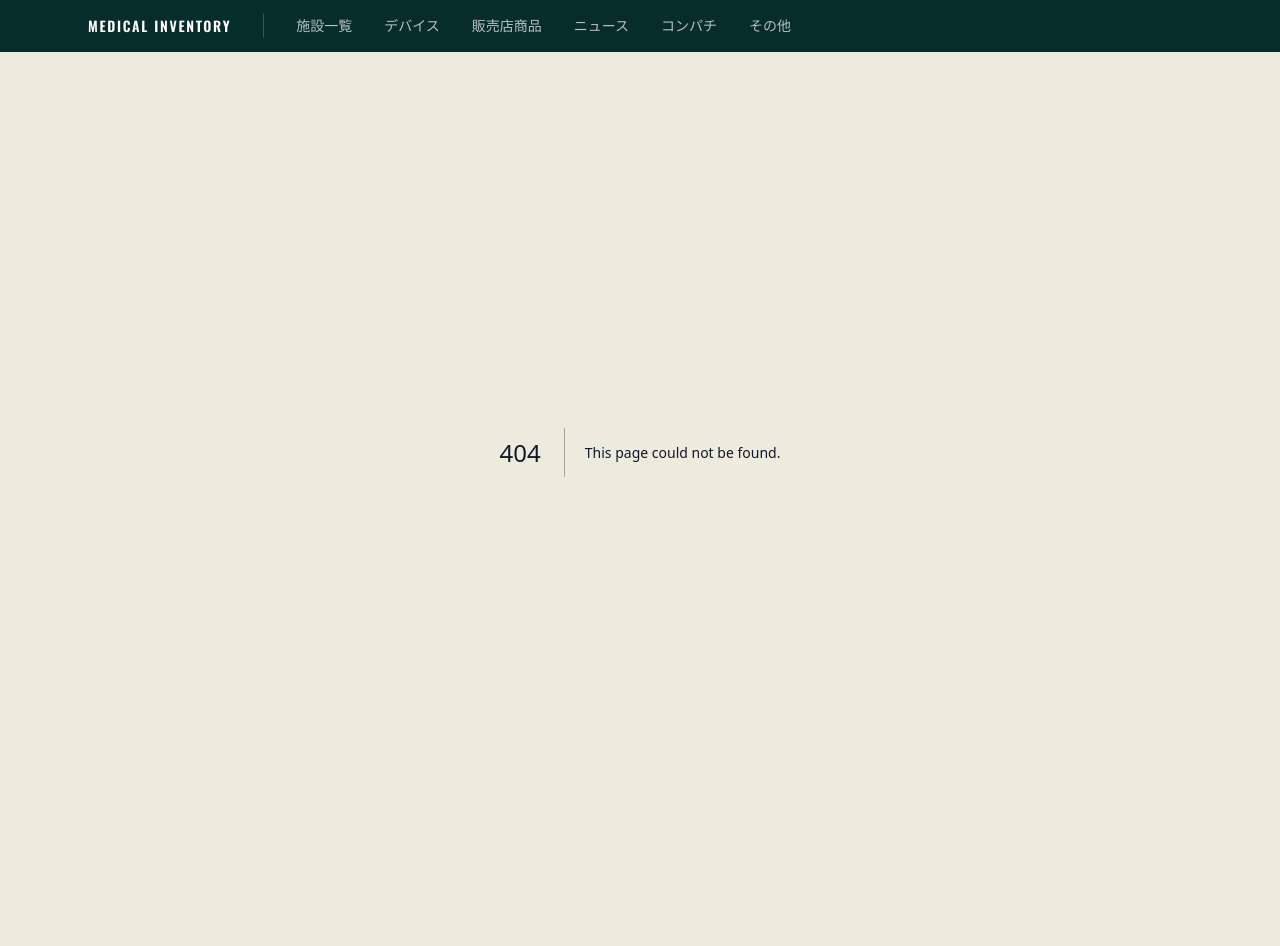
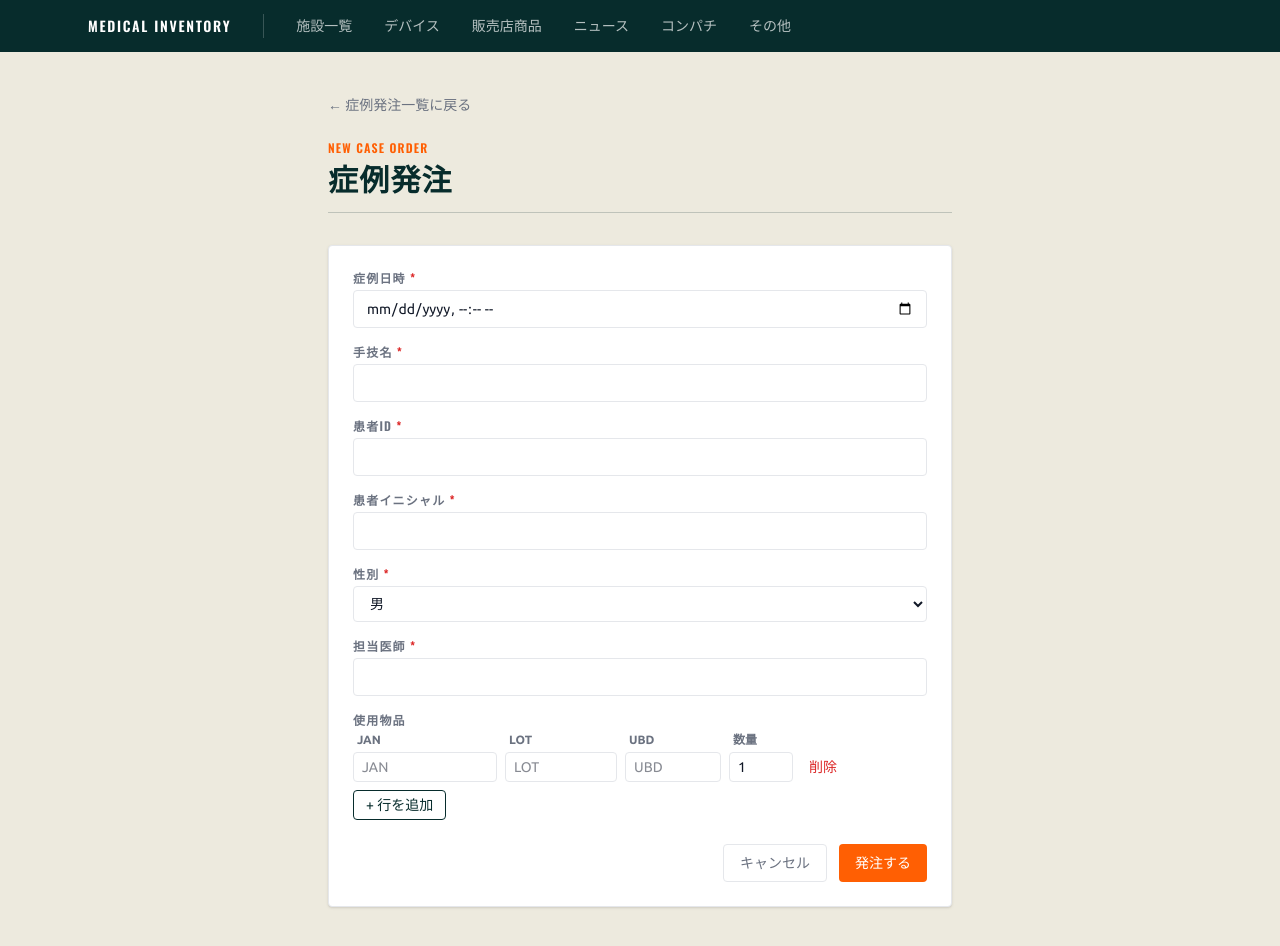
Before and after one commit to huuriekaiseki-sketch/medical-inventory-vkumai, a Next.js app: page /facilities/1/case-orders/new in a window 1280 px wide. Before the commit this address had no page. Before the commit the page ends 852 px from the top, so only its background shows below. Built offline with nearby package versions, Linux system fonts and the light colour scheme.

Commit message:
feat: 症例発注新規作成ページを追加

```diff
--- /dev/null
+++ b/src/app/facilities/[id]/case-orders/new/page.tsx
@@ -0,0 +1,117 @@
+'use client'
+
+import { use, useState } from 'react'
+import { useRouter } from 'next/navigation'
+import Link from 'next/link'
+import { ItemRowInput, type ItemRow } from '@/components/orders/ItemRowInput'
+
+export default function NewCaseOrderPage({ params }: { params: Promise<{ id: string }> }) {
+  const { id } = use(params)
+  const router = useRouter()
+
+  const [caseDatetime, setCaseDatetime] = useState('')
+  const [procedureName, setProcedureName] = useState('')
+  const [patientId, setPatientId] = useState('')
+  const [patientInitials, setPatientInitials] = useState('')
+  const [gender, setGender] = useState<'male' | 'female' | 'other'>('male')
+  const [doctorName, setDoctorName] = useState('')
+  const [items, setItems] = useState<ItemRow[]>([{ jan: '', lot: '', ubd: '', quantity: 1 }])
+  const [submitting, setSubmitting] = useState(false)
+  const [error, setError] = useState<string | null>(null)
+
+  const handleSubmit = async (e: React.FormEvent) => {
+    e.preventDefault()
+    if (!procedureName.trim()) { setError('手技名を入力してください'); return }
+    setSubmitting(true)
+    setError(null)
+    try {
+      const res = await fetch('/api/case-orders', {
+        method: 'POST',
+        headers: { 'Content-Type': 'application/json' },
+        body: JSON.stringify({
+          facilityId: id,
+          caseDatetime,
+          procedureName,
+          patientId,
+          patientInitials,
+          gender,
+          doctorName,
+          items: items.map(r => ({ jan: r.jan, lot: r.lot || undefined, ubd: r.ubd || undefined, quantity: r.quantity })),
+        }),
+      })
+      if (!res.ok) { const d = await res.json(); throw new Error(d.error || '送信に失敗しました') }
+      router.push(`/facilities/${id}/case-orders`)
+    } catch (err) {
+      setError(err instanceof Error ? err.message : '送信に失敗しました')
+    } finally {
+      setSubmitting(false)
+    }
+  }
+
+  const labelClass = 'block text-xs font-semibold uppercase tracking-widest mb-1'
+  const labelStyle = { color: '#6B7280', fontFamily: 'var(--font-oswald), sans-serif' }
+  const inputClass = 'border rounded px-3 py-2 text-sm w-full'
+  const inputStyle = { borderColor: '#E5E7EB' }
+
+  return (
+    <div className="mx-auto max-w-2xl px-6 py-10">
+      <div className="mb-6">
+        <Link href={`/facilities/${id}/case-orders`} className="text-sm hover:underline" style={{ color: '#6B7280' }}>
+          ← 症例発注一覧に戻る
+        </Link>
+      </div>
+
+      <div className="mb-8 border-b pb-4" style={{ borderColor: '#072C2C33' }}>
+        <p className="text-xs font-semibold uppercase tracking-widest mb-1" style={{ color: '#FF5F03', fontFamily: 'var(--font-oswald), sans-serif' }}>New Case Order</p>
+        <h1 className="text-3xl font-bold" style={{ color: '#072C2C', fontFamily: 'var(--font-oswald), sans-serif', letterSpacing: '0.04em' }}>
+          症例発注
+        </h1>
+      </div>
+
+      {error && <div className="mb-4 px-4 py-2 rounded text-sm text-white" style={{ backgroundColor: '#DC2626' }}>{error}</div>}
+
+      <form onSubmit={handleSubmit} className="bg-white rounded shadow-sm p-6" style={{ border: '1px solid #E5E7EB' }}>
+        <div className="mb-4">
+          <label htmlFor="caseDatetime" className={labelClass} style={labelStyle}>症例日時 <span style={{ color: '#DC2626' }}>*</span></label>
+          <input id="caseDatetime" type="datetime-local" value={caseDatetime} onChange={e => setCaseDatetime(e.target.value)} className={inputClass} style={inputStyle} />
+        </div>
+        <div className="mb-4">
+          <label htmlFor="procedureName" className={labelClass} style={labelStyle}>手技名 <span style={{ color: '#DC2626' }}>*</span></label>
+          <input id="procedureName" type="text" value={procedureName} onChange={e => setProcedureName(e.target.value)} className={inputClass} style={inputStyle} />
+        </div>
+        <div className="mb-4">
+          <label htmlFor="patientId" className={labelClass} style={labelStyle}>患者ID <span style={{ color: '#DC2626' }}>*</span></label>
+          <input id="patientId" type="text" value={patientId} onChange={e => setPatientId(e.target.value)} className={inputClass} style={inputStyle} />
+        </div>
+        <div className="mb-4">
+          <label htmlFor="patientInitials" className={labelClass} style={labelStyle}>患者イニシャル <span style={{ color: '#DC2626' }}>*</span></label>
+          <input id="patientInitials" type="text" value={patientInitials} onChange={e => setPatientInitials(e.target.value)} className={inputClass} style={inputStyle} />
+        </div>
+        <div className="mb-4">
+          <label htmlFor="gender" className={labelClass} style={labelStyle}>性別 <span style={{ color: '#DC2626' }}>*</span></label>
+          <select id="gender" value={gender} onChange={e => setGender(e.target.value as 'male' | 'female' | 'other')} className={inputClass} style={inputStyle}>
+            <option value="male">男</option>
+            <option value="female">女</option>
+            <option value="other">その他</option>
+          </select>
+        </div>
+        <div className="mb-4">
+          <label htmlFor="doctorName" className={labelClass} style={labelStyle}>担当医師 <span style={{ color: '#DC2626' }}>*</span></label>
+          <input id="doctorName" type="text" value={doctorName} onChange={e => setDoctorName(e.target.value)} className={inputClass} style={inputStyle} />
+        </div>
+        <div className="mb-6">
+          <p className={labelClass} style={labelStyle}>使用物品</p>
+          <ItemRowInput rows={items} onChange={setItems} />
+        </div>
+        <div className="flex justify-end gap-3">
+          <Link href={`/facilities/${id}/case-orders`} className="px-4 py-2 text-sm rounded border inline-block" style={{ borderColor: '#E5E7EB', color: '#6B7280' }}>
+            キャンセル
+          </Link>
+          <button type="submit" disabled={submitting} className="px-4 py-2 text-sm rounded text-white hover:opacity-90 disabled:opacity-50" style={{ backgroundColor: '#FF5F03' }}>
+            {submitting ? '送信中...' : '発注する'}
+          </button>
+        </div>
+      </form>
+    </div>
+  )
+}
```
